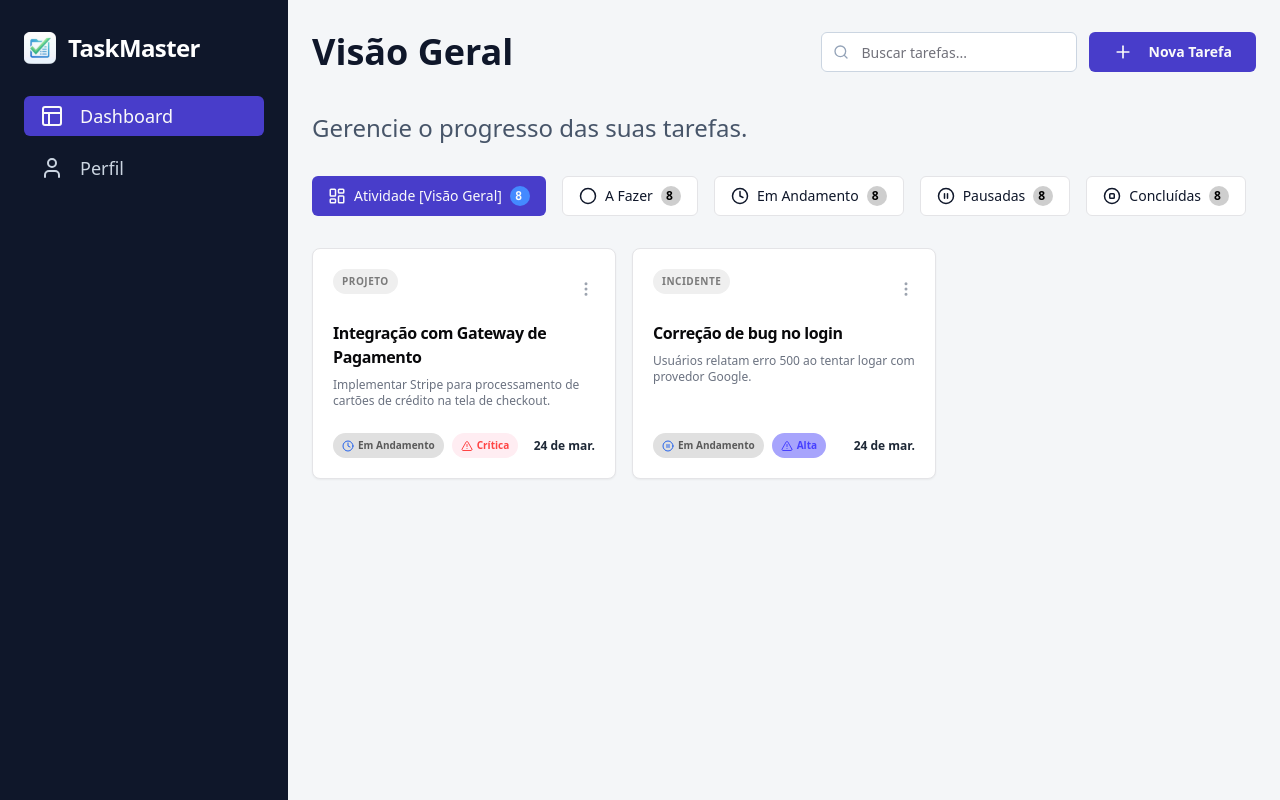
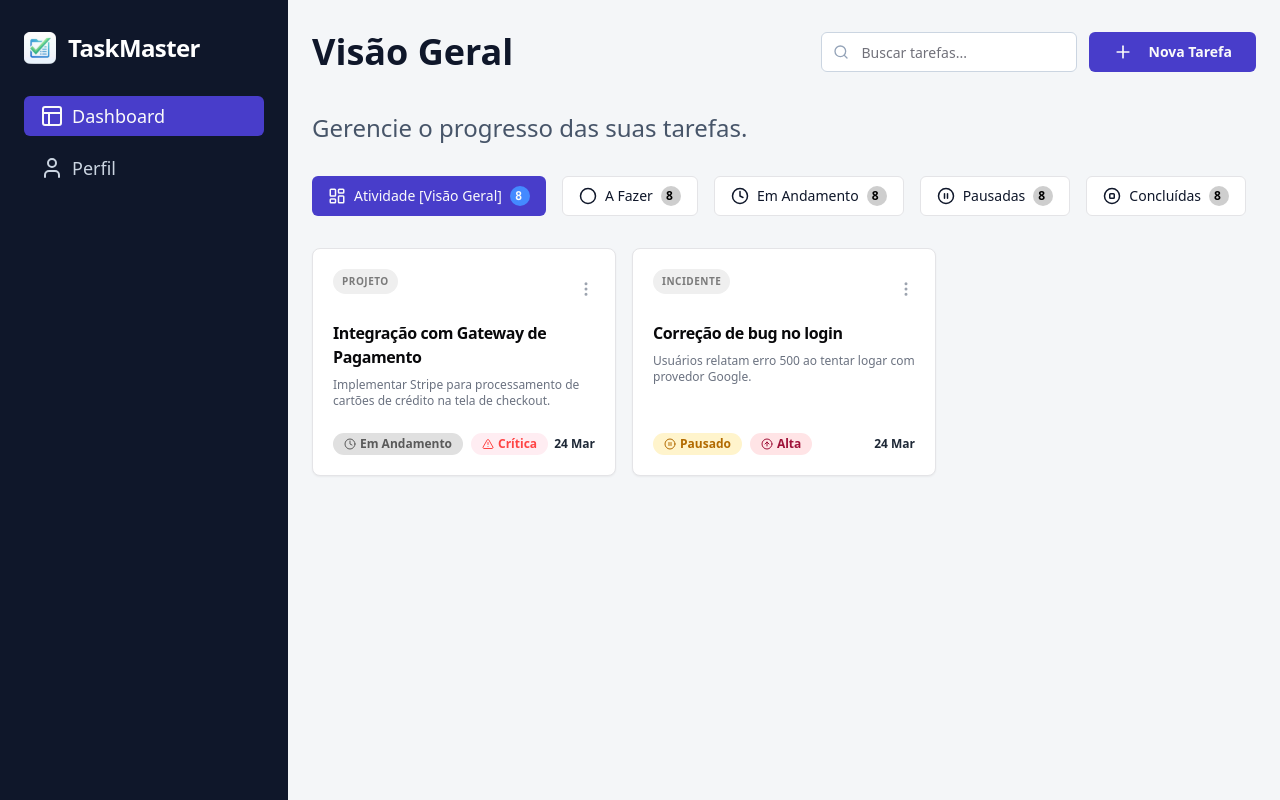
Before and after one commit to CristianoSFMothe/task-master, a Next.js app: page /dashboard in a window 1280 px wide. Built offline with nearby package versions, Linux system fonts and the light colour scheme.

Commit message:
refactor: add header, filters and task card components

```diff
--- /dev/null
+++ b/app/(protected)/dashboard/components/task-card.tsx
@@ -0,0 +1,76 @@
+"use client";
+
+import { MoreVertical } from "lucide-react";
+
+import { Badge } from "@/components/ui/badge";
+import { Button } from "@/components/ui/button";
+import { Card, CardDescription, CardTitle } from "@/components/ui/card";
+
+import { TaskPriority, TaskStatus } from "../types/task";
+import { priorityConfig, statusConfig } from "../types/task-config";
+
+type TaskCardProps = {
+  type: string;
+  title: string;
+  description: string;
+  status: TaskStatus;
+  priority: TaskPriority;
+  date: string;
+};
+
+export default function TaskCard({
+  type,
+  title,
+  description,
+  status,
+  priority,
+  date,
+}: TaskCardProps) {
+  const statusData = statusConfig[status];
+  const priorityData = priorityConfig[priority];
+
+  const StatusIcon = statusData.icon;
+  const PriorityIcon = priorityData.icon;
+
+  return (
+    <Card className="flex flex-col p-5 shadow-sm transition-shadow hover:shadow-md">
+      {/* HEADER */}
+      <div className="mb-3 flex items-start justify-between">
+        <Badge className="bg-[#EFEFEF] px-2 py-1 text-[10px] font-bold uppercase tracking-wider text-[#7A7A7A]">
+          {type}
+        </Badge>
+
+        <Button variant="outline" className="border-none p-0 text-gray-400">
+          <MoreVertical size={18} />
+        </Button>
+      </div>
+
+      {/* TITLE */}
+      <CardTitle className="mb-2 text-base font-bold">{title}</CardTitle>
+
+      {/* DESCRIPTION */}
+      <CardDescription className="mb-6 text-xs font-medium text-gray-500">
+        {description}
+      </CardDescription>
+
+      {/* FOOTER */}
+      <div className="mt-auto flex items-center justify-between">
+        <div className="flex gap-2">
+          {/* STATUS */}
+          <Badge className={statusData.className}>
+            <StatusIcon size={12} className="mr-1 inline" />
+            {statusData.label}
+          </Badge>
+
+          {/* PRIORITY */}
+          <Badge className={priorityData.className}>
+            <PriorityIcon size={12} className="mr-1 inline" />
+            {priorityData.label}
+          </Badge>
+        </div>
+
+        <span className="text-xs font-bold text-gray-800">{date}</span>
+      </div>
+    </Card>
+  );
+}
--- a/app/(protected)/dashboard/page.tsx
+++ b/app/(protected)/dashboard/page.tsx
@@ -1,22 +1,38 @@
-import {
-  AlertTriangle,
-  Clock,
-  Layout,
-  MoreVertical,
-  PauseCircle,
-  User,
-} from "lucide-react";
+import { Layout, User } from "lucide-react";
 
-import { Badge } from "@/components/ui/badge";
 import { Button } from "@/components/ui/button";
-import { Card, CardDescription, CardTitle } from "@/components/ui/card";
 import { cn } from "@/lib/utils";
 
 import Filters from "./components/filters";
 import DashboardHeader from "./components/header";
 import Logo from "./components/logo";
+import TaskCard from "./components/task-card";
+import { TaskPriority, TaskStatus } from "./types/task";
 
 function Dashboard() {
+  const tasks = [
+    {
+      id: 1,
+      type: "projeto",
+      title: "Integração com Gateway de Pagamento",
+      description:
+        "Implementar Stripe para processamento de cartões de crédito na tela de checkout.",
+      status: TaskStatus.IN_PROGRESS,
+      priority: TaskPriority.CRITICAL,
+      date: "24 Mar",
+    },
+    {
+      id: 2,
+      type: "incidente",
+      title: "Correção de bug no login",
+      description:
+        "Usuários relatam erro 500 ao tentar logar com provedor Google.",
+      status: TaskStatus.PAUSED,
+      priority: TaskPriority.HIGH,
+      date: "24 Mar",
+    },
+  ];
+
   return (
     <main className="flex min-h-screen w-full bg-[#F4F6F8]">
       {/* SIDEBAR */}
@@ -25,7 +41,7 @@ function Dashboard() {
 
         <div className="flex flex-col gap-3">
           <Button className="flex w-full items-center justify-start gap-2 bg-[#483DCA] text-lg hover:bg-[#483DCA]/90">
-            <Layout className="mr-2" size={24} />
+            <Layout size={24} />
             Dashboard
           </Button>
 
@@ -35,7 +51,7 @@ function Dashboard() {
               "bg-transparent text-lg text-slate-300 hover:bg-slate-800 hover:text-white",
             )}
           >
-            <User className="mr-2" size={24} />
+            <User size={24} />
             Perfil
           </Button>
         </div>
@@ -54,91 +70,17 @@ function Dashboard() {
 
         {/* GRID DE CARDS */}
         <div className="mt-8 grid grid-cols-1 gap-4 md:grid-cols-2 xl:grid-cols-3">
-          {/* CARD 1 */}
-          <Card className="flex flex-col p-5 shadow-sm transition-shadow hover:shadow-md">
-            <div className="mb-3 flex items-start justify-between">
-              <Badge className="bg-[#EFEFEF] px-2 py-1 text-[10px] font-bold uppercase tracking-wider text-[#7A7A7A]">
-                projeto
-              </Badge>
-              <Button
-                variant="outline"
-                className="border-none p-0 text-gray-400"
-              >
-                <MoreVertical size={18} />
-              </Button>
-            </div>
-
-            <CardTitle className="mb-2 text-base font-bold">
-              Integração com Gateway de Pagamento
-            </CardTitle>
-
-            <CardDescription className="mb-6 text-xs font-medium text-gray-500">
-              Implementar Stripe para processamento de cartões de crédito na
-              tela de checkout.
-            </CardDescription>
-
-            <div className="mt-auto flex items-center justify-between">
-              <div className="flex gap-2">
-                <Badge className="bg-[#E0E0E0] px-2 py-1 text-[10px] font-semibold text-[#5A5A5A]">
-                  <Clock size={12} className="mr-1 inline text-blue-600" />
-                  Em Andamento
-                </Badge>
-
-                <Badge className="bg-[#FFEDF2] px-2 py-1 text-[10px] font-semibold text-[#FF4444]">
-                  <AlertTriangle size={12} className="mr-1 inline" />
-                  Crítica
-                </Badge>
-              </div>
-
-              <span className="text-xs font-bold text-gray-800">
-                24 de mar.
-              </span>
-            </div>
-          </Card>
-
-          {/* CARD 2 */}
-          <Card className="flex flex-col p-5 shadow-sm transition-shadow hover:shadow-md">
-            <div className="mb-3 flex items-start justify-between">
-              <Badge className="bg-[#EFEFEF] px-2 py-1 text-[10px] font-bold uppercase tracking-wider text-[#7A7A7A]">
-                incidente
-              </Badge>
-              <Button
-                variant="outline"
-                className="border-none p-0 text-gray-400"
-              >
-                <MoreVertical size={18} />
-              </Button>
-            </div>
-
-            <CardTitle className="mb-2 text-base font-bold">
-              Correção de bug no login
-            </CardTitle>
-
-            <CardDescription className="mb-6 text-xs font-medium text-gray-500">
-              Usuários relatam erro 500 ao tentar logar com provedor Google.
-            </CardDescription>
-
-            <div className="mt-auto flex items-center justify-between">
-              <div className="flex gap-2">
-                <Badge className="bg-[#E0E0E0] px-2 py-1 text-[10px] font-semibold text-[#5A5A5A]">
-                  <PauseCircle
-                    size={12}
-                    className="mr-1 inline text-blue-600"
-                  />
-                  Em Andamento
-                </Badge>
-
-                <Badge className="bg-[#a7a4fc] px-2 py-1 text-[10px] font-semibold text-[#4740FF]">
-                  <AlertTriangle size={12} className="mr-1 inline" />
-                  Alta
-                </Badge>
-              </div>
-
-              <span className="text-xs font-bold text-gray-800">
-                24 de mar.
-              </span>
-            </div>
-          </Card>
+          {tasks.map((task) => (
+            <TaskCard
+              key={task.id}
+              type={task.type}
+              title={task.title}
+              description={task.description}
+              status={task.status}
+              priority={task.priority}
+              date={task.date}
+            />
+          ))}
         </div>
       </section>
     </main>
--- /dev/null
+++ b/app/(protected)/dashboard/types/task-config.ts
@@ -0,0 +1,58 @@
+import {
+  AlertTriangle,
+  ArrowDownCircle,
+  ArrowUpCircle,
+  CheckCircle2,
+  Circle,
+  Clock,
+  MinusCircle,
+  PauseCircle,
+} from "lucide-react";
+
+import { TaskPriority, TaskStatus } from "./task";
+
+export const statusConfig = {
+  [TaskStatus.TODO]: {
+    label: "A Fazer",
+    icon: Circle,
+    className: "bg-[#F1F5F9] text-[#475569]",
+  },
+  [TaskStatus.IN_PROGRESS]: {
+    label: "Em Andamento",
+    icon: Clock,
+    className: "bg-[#E0E0E0] text-[#5A5A5A]",
+  },
+  [TaskStatus.PAUSED]: {
+    label: "Pausado",
+    icon: PauseCircle,
+    className: "bg-[#FFF4CC] text-[#B26A00]",
+  },
+  [TaskStatus.COMPLETED]: {
+    label: "Concluído",
+    icon: CheckCircle2,
+    className: "bg-[#E6F4EA] text-[#1E7F45]",
+  },
+} as const;
+
+export const priorityConfig = {
+  [TaskPriority.CRITICAL]: {
+    label: "Crítica",
+    icon: AlertTriangle,
+    className: "bg-[#FFEDF2] text-[#FF4444]",
+  },
+  [TaskPriority.HIGH]: {
+    label: "Alta",
+    icon: ArrowUpCircle,
+    className: "bg-[#FFE4E6] text-[#9F1239]",
+  },
+  [TaskPriority.MEDIUM]: {
+    label: "Média",
+    icon: MinusCircle,
+    className: "bg-[#E0E7FF] text-[#3730A3]",
+  },
+  [TaskPriority.LOW]: {
+    label: "Baixa",
+    icon: ArrowDownCircle,
+    className: "bg-[#F1F5F9] text-[#475569]",
+  },
+} as const;
--- /dev/null
+++ b/app/(protected)/dashboard/types/task.ts
@@ -0,0 +1,13 @@
+export enum TaskStatus {
+  TODO = "todo",
+  IN_PROGRESS = "in_progress",
+  PAUSED = "paused",
+  COMPLETED = "completed",
+}
+
+export enum TaskPriority {
+  LOW = "low",
+  MEDIUM = "medium",
+  HIGH = "high",
+  CRITICAL = "critical",
+}
```
